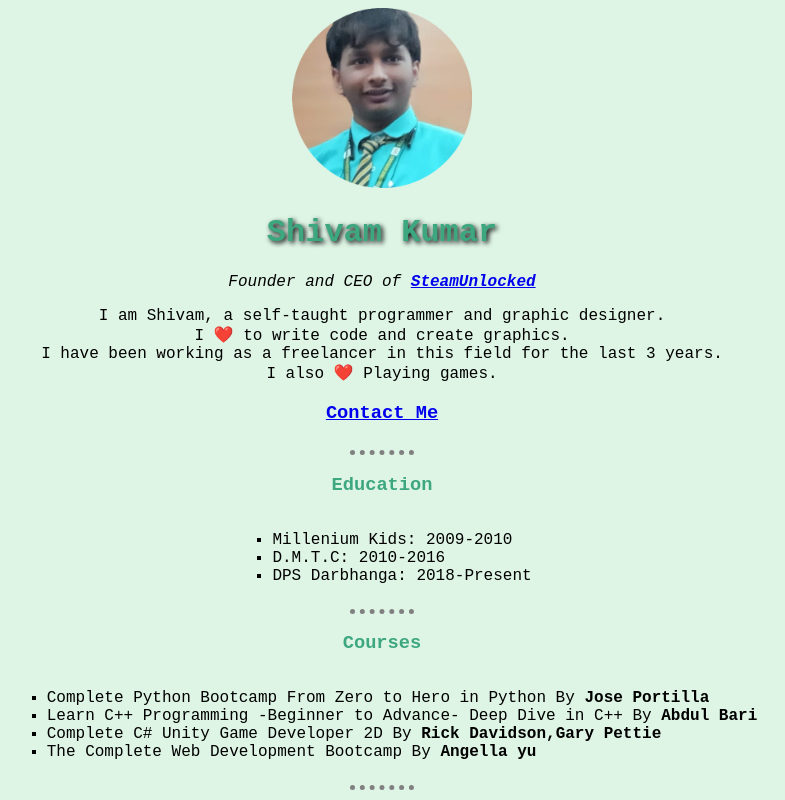
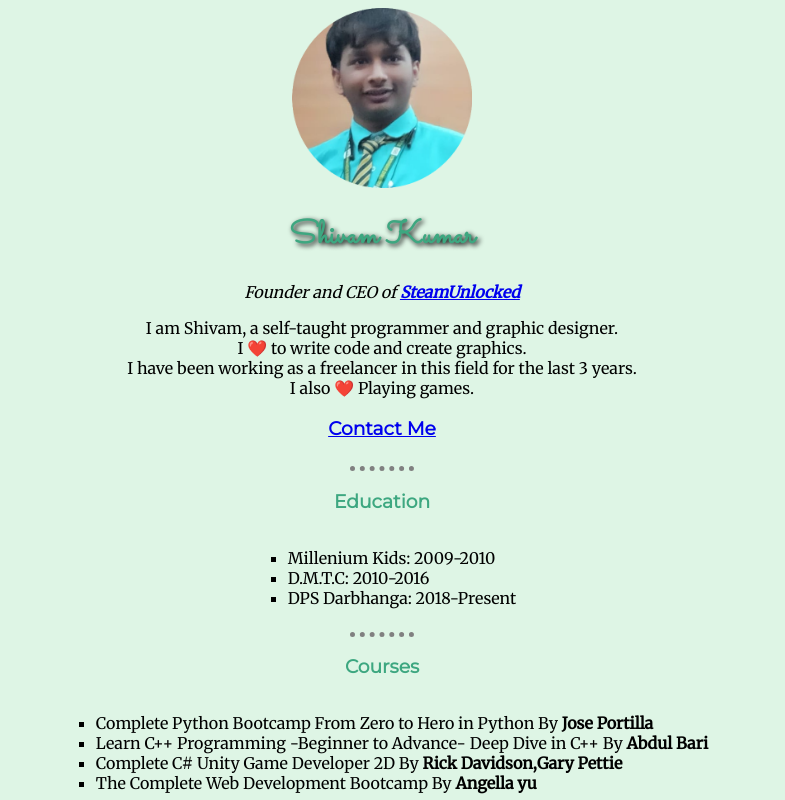
Before and after one commit to shivamthedev/cv, a plain HTML site: page index.html in a window 1280 px wide. Shown: the top 800 px of the page, without its empty margins (258-1043 px from the left). Drawn offline with Linux system fonts and the light colour scheme.

Commit message:
changed the fonts

```diff
--- a/style.css
+++ b/style.css
@@ -2,6 +2,7 @@ body{
     background-color:#DEF5E5;
     text-align: center;
     font-family:'Courier New', Courier, monospace;
+    font-family: 'Merriweather', serif;
   }
   hr{
     background-color: none;
@@ -33,8 +34,10 @@ body{
   h1{
     color: #3da780;
     text-shadow: 2px 2px 5px black;
+    font-family: 'Sacramento', cursive;
   }
   h3{
     color: #3da780;
     /* text-shadow: 2px 2px; */
+    font-family: 'Montserrat', sans-serif;
   }
```
